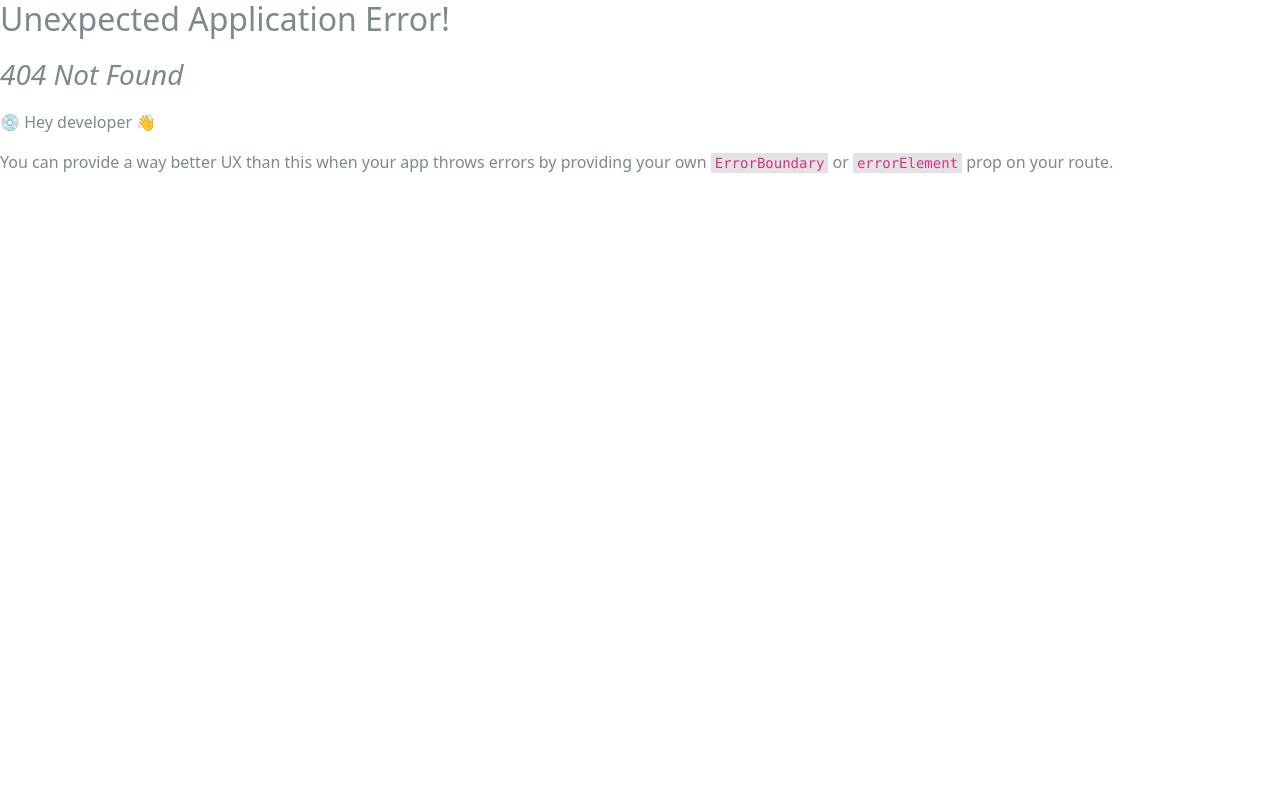
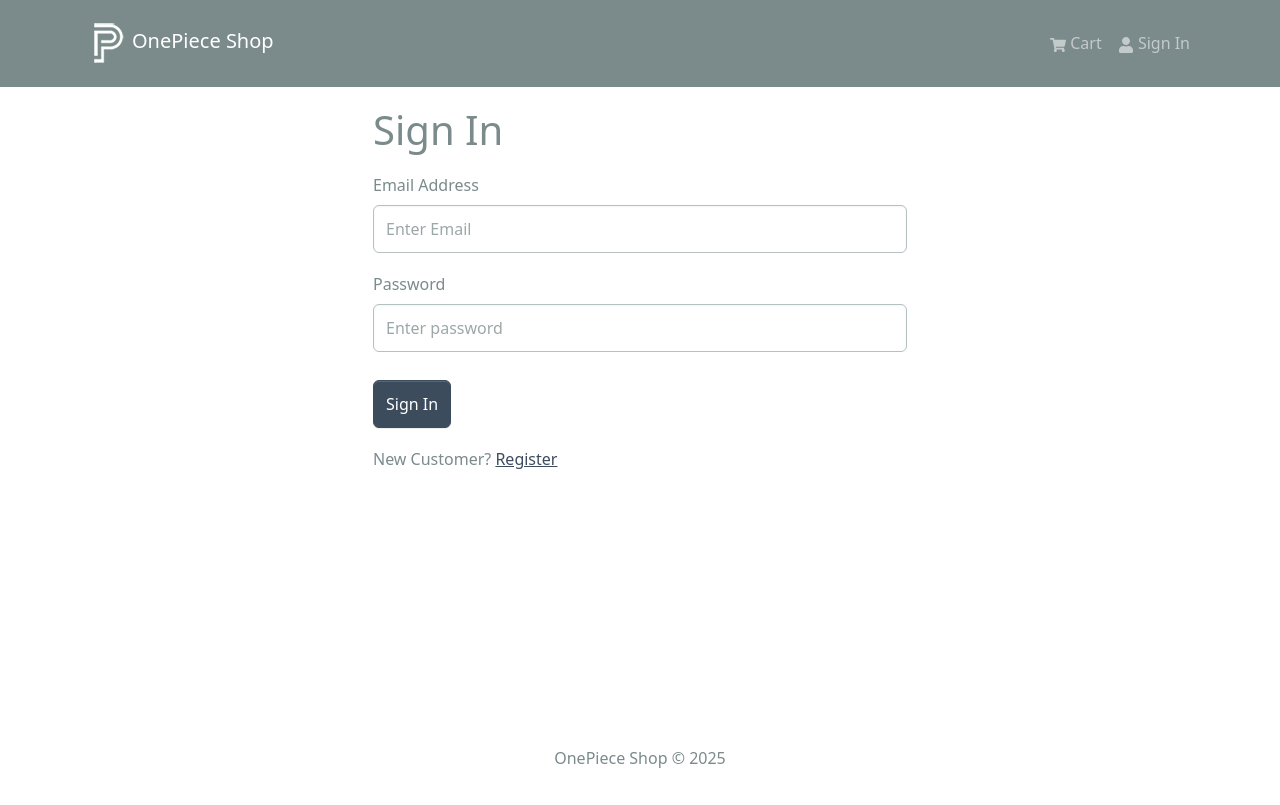
Before and after one commit to teja-yarragunta/e-commerce-MERN, a React (Create React App) app in the folder frontend/: page /login in a window 1280 px wide. Before the commit this address had no page. Built offline with nearby package versions, Linux system fonts and the light colour scheme.

Commit message:
login screen

```diff
--- /dev/null
+++ b/frontend/src/components/FormContainer.jsx
@@ -0,0 +1,17 @@
+import {Container, Row, Col } from 'react-bootstrap'
+
+import React from 'react'
+
+const FormContainer = ({children}) => {
+  return (
+    <Container>
+        <Row className='justify-content-md-center'>
+            <Col xs={6} ms={6}>
+                {children}
+            </Col>
+        </Row>
+    </Container>
+  )
+}
+
+export default FormContainer
--- a/frontend/src/index.js
+++ b/frontend/src/index.js
@@ -17,6 +17,7 @@
 import HomeScreen from './screens/HomeScreen';
 import ProductScreen from './screens/ProductScreen';
 import CartScreen from './screens/CartScreen';
+import LoginScreen from './screens/LoginScreen';
 
 const router = createBrowserRouter(
   createRoutesFromElements(
@@ -24,6 +25,8 @@
       <Route index={true} path="/" element={<HomeScreen />} />
       <Route path="/product/:id" element={<ProductScreen />} />
       <Route path="/cart" element={<CartScreen />} />
+      <Route path="/login" element={<LoginScreen />} />
+
     </Route>
   )
 );
--- /dev/null
+++ b/frontend/src/screens/LoginScreen.jsx
@@ -0,0 +1,51 @@
+import React from 'react'
+import {useState} from 'react'
+import {Link} from 'react-router-dom'
+import {Row, Col, Button, Form} from 'react-bootstrap'
+import FormContainer from '../components/FormContainer'
+
+const LoginScreen = () => {
+    const [email, setEmail] = useState('')
+    const [password, setPassword] = useState('')
+    const submitHandler = (e) => {
+        e.preventDefault()
+        console.log('submit')
+    }
+  return (
+    <FormContainer>
+        <h1>Sign In</h1>
+        <Form onSubmit={submitHandler}>
+            <Form.Group controlId='email' className='my-3'>
+                <Form.Label>Email Address</Form.Label>
+                <Form.Control
+                    type = 'email'
+                    placeholder='Enter Email'
+                    value={email}
+                    onChange={(e) => setEmail(e.target.value)}
+                >
+                </Form.Control>
+            </Form.Group>
+            <Form.Group controlId='password' className='my-3'>
+                <Form.Label>Password</Form.Label>
+                <Form.Control
+                    type = 'password'
+                    placeholder='Enter password'
+                    value={password}
+                    onChange={(e) => setPassword(e.target.value)}
+                >
+                </Form.Control>
+            </Form.Group>
+            <Button type='submit' variant='primary' className='mt-2'>
+                Sign In
+            </Button>
+        </Form>
+        <Row className='py-3'>
+            <Col>
+                New Customer? <Link to='/register'>Register</Link>
+            </Col>
+        </Row>
+    </FormContainer>
+  )
+}
+
+export default LoginScreen
--- /dev/null
+++ b/frontend/src/slices/authSlice.js
@@ -0,0 +1,18 @@
+import {createSlice} from '@reduxjs/toolkit'
+
+const initialState ={
+    userInfo: localStorage.getItem('userInfo') ? JSON.parse(localStorage.getItem('userInfo')) : null,
+}
+const authSlice = createSlice({
+    name: 'auth',
+    initialState,
+    reducers: {
+        setCredentials: (state, action) => {
+            state.userInfo = action.payload
+            localStorage.setItem('userInfo', JSON.stringify(action.payload))
+        }
+    }
+})
+
+export const {setCredentials} = authSlice.actions
+export default authSlice.reducer
--- a/frontend/src/store.js
+++ b/frontend/src/store.js
@@ -1,11 +1,13 @@
 import { configureStore } from "@reduxjs/toolkit";
 import { apiSlice } from "./slices/apiSlice";
 import cartSliceReducer from "./slices/cartSlice";
+import authSliceReducer from "./slices/authSlice";
 
 const store = configureStore({
     reducer: {
         [apiSlice.reducerPath]: apiSlice.reducer,
         cart: cartSliceReducer,
+        auth: authSliceReducer,
     },
     middleware: (getDefaultMiddleware) =>
         getDefaultMiddleware().concat(apiSlice.middleware),
```
Also changed, not shown: frontend/src/slices/usersApiSlice.js (added, +17 -0 lines).
